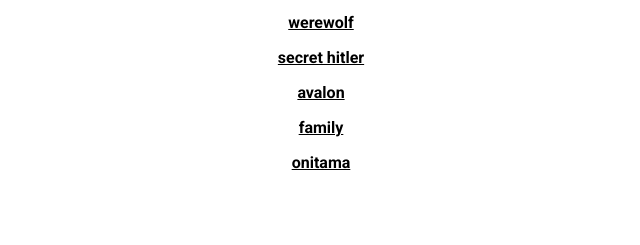
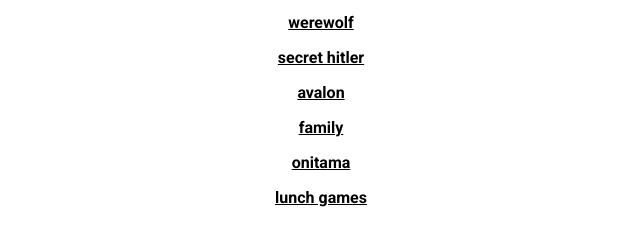
Before and after one commit to kaw2k/spiders.fun, a plain HTML site: page index.html in a window 1280 px wide. Shown: the part 73-318 px from the top of the page, without its empty margins (319-959 px from the left). Drawn offline with Linux system fonts and the light colour scheme.

Commit message:
adds generic link for lunchgames

```diff
--- a/index.html
+++ b/index.html
@@ -26,6 +26,7 @@
         <li><a href="https://sh.spiders.fun/">avalon</a></li>
         <li><a href="http://family.spiders.fun">family</a></li>
         <li><a href="https://ownitama.firebaseapp.com/">onitama</a></li>
+        <li><a href="https://lunch-games.firebaseapp.com/">lunch games</a></li>
     </ul>
 
     <style>
```
